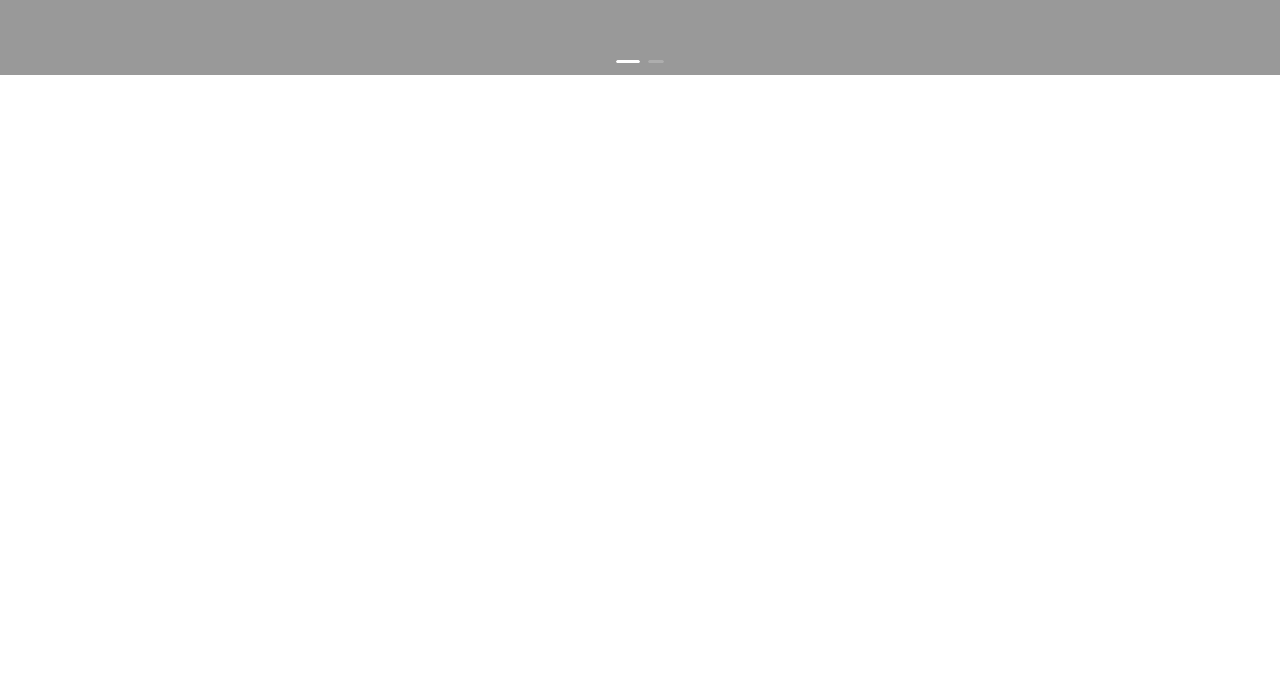
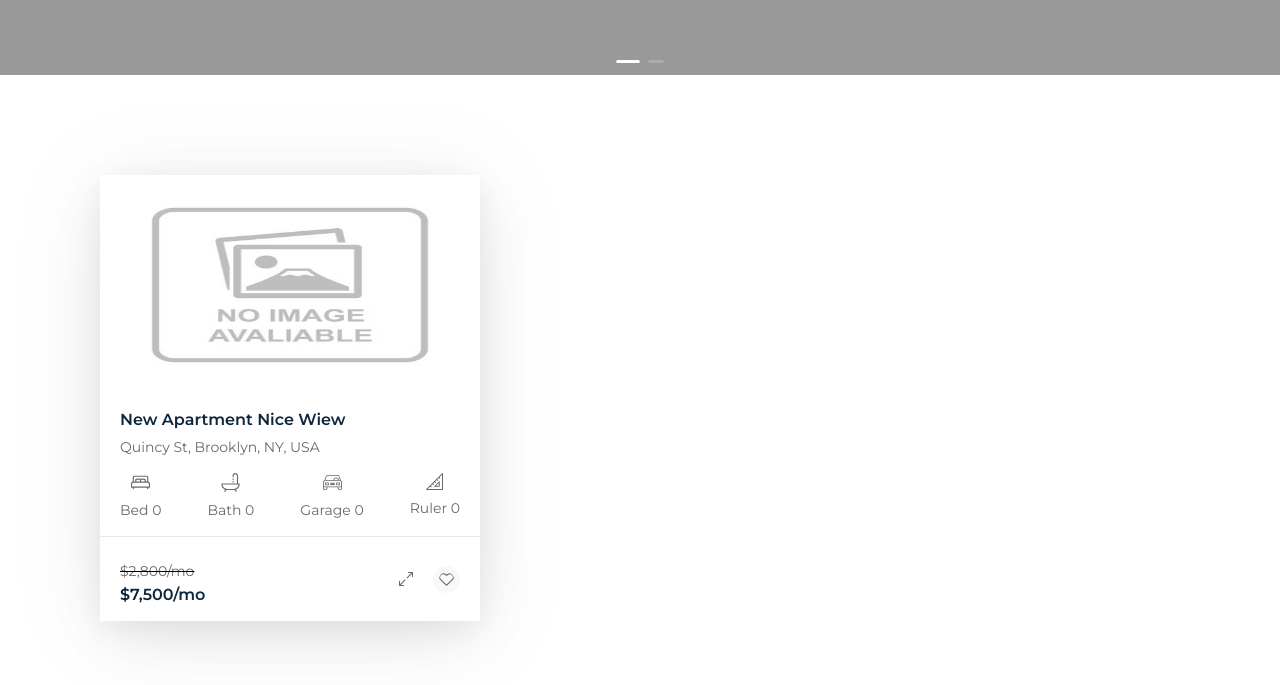
Before and after one commit to humoyuntech/Real-Houzing-project, a React (Vite) app: page /home in a window 1280 px wide. Shown: the part 1013-1698 px from the top of the page. Before the commit the page ends 1088 px from the top, so only its background shows below. Built offline with nearby package versions, Linux system fonts and the light colour scheme.

Commit message:
House card finished

```diff
--- /dev/null
+++ b/src/components/HouseCard/index.jsx
@@ -0,0 +1,46 @@
+import React from 'react'
+import noimg from "../../assets/img/noimg.jpeg"
+import {Container, Img, Content, Details, Icons, Divider, Info } from './style'
+
+export const HouseCard = ({url, title, bed, bath, garage, ruler, info}) => {
+  return (
+    <Container>
+      <Img src={url || noimg} />
+      <Content>
+        <div className='subTitle'>{title || 'New Apartment Nice Wiew'}</div>
+        <div className='info'>{info || 'Quincy St, Brooklyn, NY, USA'}</div>
+        <Details>
+          <Details.Item>
+            <Icons.Bed />
+            <div className='info'>Bed {bed || 0}</div>
+          </Details.Item>
+          <Details.Item>
+            <Icons.Bath />
+            <div className='info'>Bath {bath || 0}</div>
+          </Details.Item>
+          <Details.Item>
+            <Icons.Garage />
+            <div className='info'>Garage {garage || 0} </div>
+          </Details.Item>
+          <Details.Item>
+            <Icons.Ruler />
+            <div className='info'>Ruler {ruler || 0}</div>
+          </Details.Item>
+        </Details>
+      </Content>
+      <Divider />
+      <Content footer>
+        <Details.Item footer>
+          <Info className='info'>$2,800/mo</Info>
+          <div className='subTitle'>$7,500/mo</div>
+        </Details.Item>
+        <Details.Item row>
+          <Icons.Resize />
+          <Icons.Love />
+        </Details.Item>
+      </Content>
+    </Container>
+  );
+};
+
+export default HouseCard
--- /dev/null
+++ b/src/components/HouseCard/style.js
@@ -0,0 +1,81 @@
+import styled from 'styled-components';
+
+import bed from "../../assets/icons/bed.svg?react";
+import bath from "../../assets/icons/bath.svg?react";
+import garage from "../../assets/icons/car.svg?react";
+import ruler from "../../assets/icons/ruler.svg?react";
+import love from "../../assets/icons/love.svg?react";
+import resize from "../../assets/icons/resize.svg?react";
+
+const Container = styled.div`
+  width: 380px;
+  max-height: 430px;
+  background-color: rebeccapurple;
+  filter: drop-shadow(0px 20px 38px rgba(0, 0, 0, 0.06))
+    drop-shadow(0px 7px 46px rgba(0, 0, 0, 0.06))
+    drop-shadow(0px 8px 15px rgba(0, 0, 0, 0.06));
+
+  margin: 100px;
+`;
+
+const Img = styled.img`
+  width: 100%;
+  max-height: 220px;
+`;
+
+const Content = styled.div`
+  display: flex;
+  flex-direction: ${({ footer }) => (footer ? 'row' : 'column')};
+  justify-content: ${({ footer }) => footer && 'space-between'};
+  padding-top: 24px;
+  padding: 16px 20px;
+  background: white;
+`;
+const Details = styled.div`
+  display: flex;
+  justify-content: space-between;
+  padding-top: 16px;
+`;
+
+Details.Item = styled.div`
+  display: flex;
+  flex-direction: column;
+  flex-direction: ${({ row }) => (row ? 'row' : 'column')};
+  align-items: ${({ footer }) => !footer && 'center'};
+`;
+
+const Icons = styled.div``;
+
+Icons.Bed = styled(bed)``;
+Icons.Bath = styled(bath)``;
+Icons.Garage = styled(garage)``;
+Icons.Ruler = styled(ruler)``;
+Icons.Resize = styled(resize)``;
+Icons.Love = styled(love)`
+  width: 27px;
+  height: 27px;
+  padding: 6px;
+  background: #f6f8f9;
+  border-radius: 50%;
+  margin-left: 20px;
+  cursor: pointer;
+  :active {
+    transform: scale(0.9);
+  }
+`;
+
+const Divider = styled.div`
+  background: #e6e9ec;
+  height: 1px;
+  width: 100%;
+`;
+
+const Info = styled.div`
+  text-decoration: line-through;
+  text-decoration-color: #000;
+  margin-bottom: 5px;
+`;
+
+export { Container, Img, Content, Details, Icons, Divider, Info };
+
+// https://github.com/mukhtorov/houzing/tree/house-card/src/components/HouseCard
--- a/src/pages/Home/index.jsx
+++ b/src/pages/Home/index.jsx
@@ -2,11 +2,13 @@ import React from 'react'
 import {Container} from './style'
 import {Button, Input} from '../../components/Generic/';
 import Carousel from '../../components/Carousel';
+import HouseCard from '../../components/HouseCard';
 
 function Home() {
   return (
     <Container>
       <Carousel />
+      <HouseCard />
     </Container>
   )
 }
```
